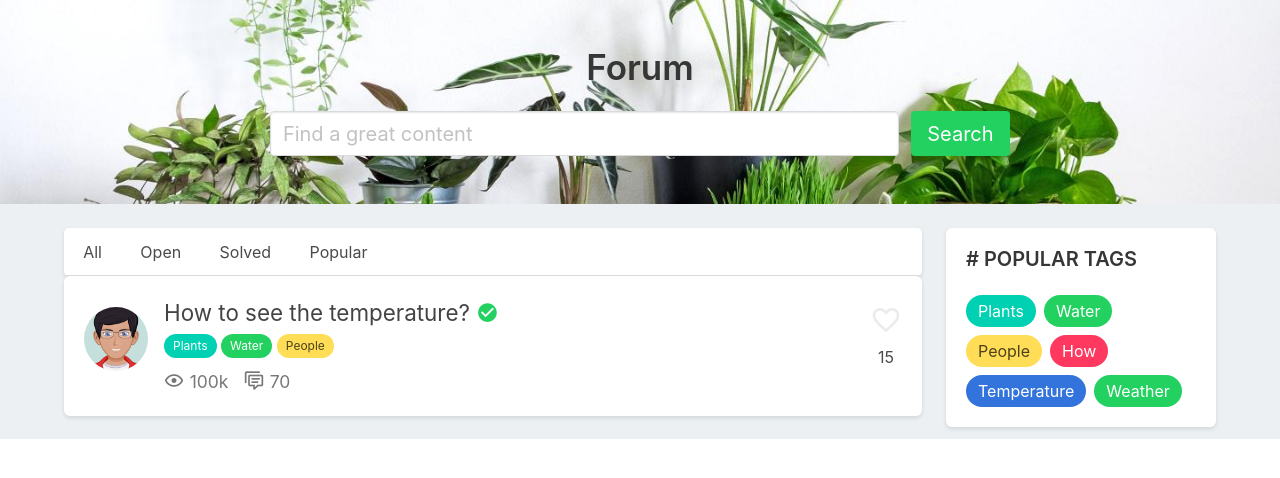
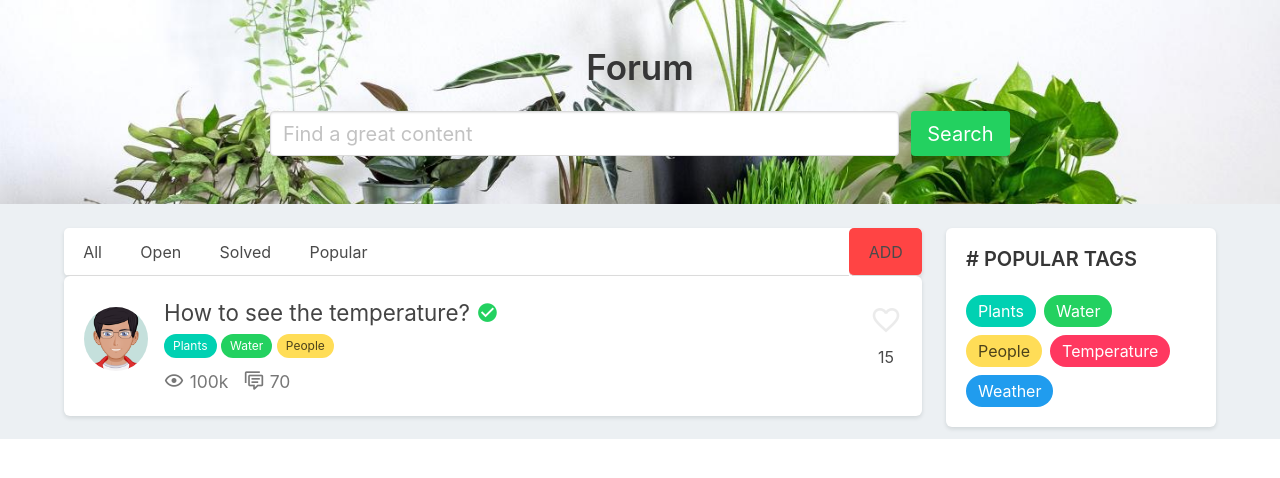
Before and after one commit to TomaM16/PocketParadise, a Flask app: page /forumTopics in a window 1280 px wide. Shown: the top 478 px of the page. Run offline with Flask 2, Linux system fonts and the light colour scheme; some libraries are stand-ins or nearby versions.

Commit message:
Add button

```diff
--- a/templates/forum.html
+++ b/templates/forum.html
@@ -10,9 +10,9 @@
   </head>
   <body>
     <section  style="background-image: url(../static/images/ed.jpg); background-size:cover ;" cass="hero">
-        <div class="hero-body">
-            <div class="container hero-forum has-text-centered">
-                <h1 style="font-size: 35px;"class="title" >
+        <div class="hero-body" >
+            <div class="container hero-forum has-text-centered" >
+                <h1 style="font-size: 35px; "class="title" >
                   Forum
                 </h1>
                 <div class="field is-grouped">
@@ -38,7 +38,9 @@
                         <li><a>Open</a></li>
                         <li><a>Solved</a></li>
                         <li><a>Popular</a></li>
+
                     </ul>
+                    <li ><a style="background-color:rgba(255, 0, 0, 0.733); border-radius: 5px;">ADD</a></li>
                 </div>
                 <div class="box forum">
                     <article class="media">
@@ -92,9 +94,8 @@
                         <a class="tag is-rounded is-medium  is-primary">Plants</a>
                         <a class="tag is-rounded is-medium is-success">Water</a>
                         <a class="tag is-rounded is-medium is-warning">People</a>
-                        <a class="tag is-rounded is-medium is-danger">How</a>
-                        <a class="tag is-rounded is-medium is-link">Temperature</a>
-                        <a class="tag is-rounded is-medium  is-success">Weather</a>
+                        <a class="tag is-rounded is-medium is-danger">Temperature</a>
+                        <a class="tag is-rounded is-medium  is-info">Weather</a>
                     </div>
                 </div>
             </div>
--- a/templates/index.html
+++ b/templates/index.html
@@ -36,7 +36,7 @@
             <a class="a" href="#about" style="height: 3em;">ABOUT US</a>
             <a class="a" href="#pricing" style="height: 3em;">PRICING</a>
             <a class="a" href="#contacts" style="height: 3em;">CONTACTS</a>
-            <a class="a" href="/forumTopics" style="height: 3em;">FORUM</a>
+            <a class="a" href="forum.html" style="height: 3em;">FORUM</a>
             <a class="a" href="/myAccount" style="height: 3em;" title="My account"><i class="far fa-user"></i></a>
             <a class="a" href="/myPlants" style="height: 3em;" title="My plants"><i class="fas fa-seedling"></i></a>
 
```
Also changed, not shown: static/css/forum.css (indentation only).
